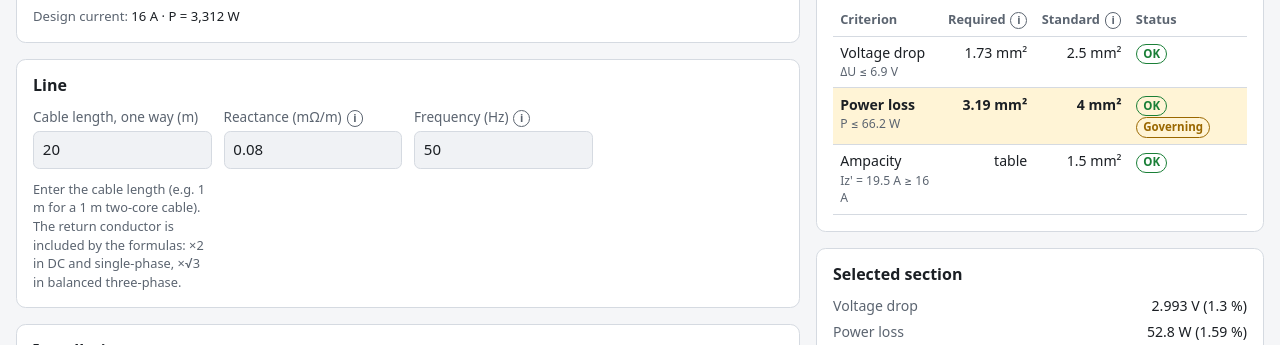
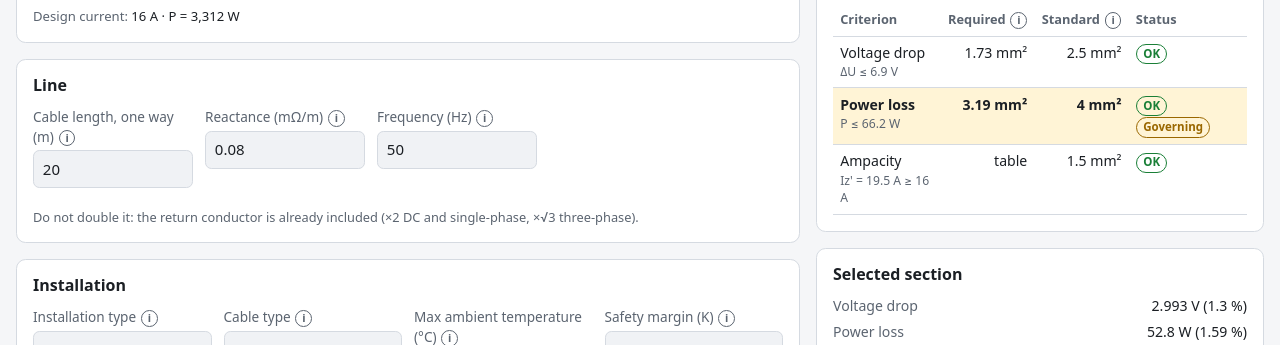
Before and after one commit to john3volts3/Conducteur-Section, a plain HTML site: page index.html in a window 1280 px wide. Shown: the part 409-754 px from the top of the page. Drawn offline with Linux system fonts and the light colour scheme.

Commit message:
Compact Line card: length hint beside the fields, full text in tooltip
Co-Authored-By: Claude Opus 5.5 <noreply@anthropic.com>

```diff
--- a/i18n.js
+++ b/i18n.js
@@ -36,7 +36,8 @@ const I18N = {
 
     'sec.line': 'Line',
     'lbl.length': 'Cable length, one way (m)',
-    'hint.length': 'Enter the cable length (e.g. 1 m for a 1 m two-core cable). The return conductor is included by the formulas: ×2 in DC and single-phase, ×√3 in balanced three-phase.',
+    'hint.length': 'Do not double it: the return conductor is already included (×2 DC and single-phase, ×√3 three-phase).',
+    'help.length': 'Enter the cable length (e.g. 1 m for a 1 m two-core cable). The return conductor is included by the formulas: ×2 in DC and single-phase, ×√3 in balanced three-phase.',
     'lbl.reactance': 'Reactance (mΩ/m)',
     'lbl.frequency': 'Frequency (Hz)',
 
@@ -321,7 +322,8 @@ const I18N = {
 
     'sec.line': 'Ligne',
     'lbl.length': 'Longueur du câble, aller simple (m)',
-    'hint.length': 'Saisir la longueur du câble (ex. 1 m pour un câble 2 conducteurs de 1 m). Le conducteur de retour est pris en compte par les formules : ×2 en continu et en monophasé, ×√3 en triphasé équilibré.',
+    'hint.length': 'Ne pas la doubler : le conducteur de retour est déjà inclus (×2 continu et monophasé, ×√3 triphasé).',
+    'help.length': 'Saisir la longueur du câble (ex. 1 m pour un câble 2 conducteurs de 1 m). Le conducteur de retour est pris en compte par les formules : ×2 en continu et en monophasé, ×√3 en triphasé équilibré.',
     'lbl.reactance': 'Réactance (mΩ/m)',
     'lbl.frequency': 'Fréquence (Hz)',
 
--- a/index.html
+++ b/index.html
@@ -126,6 +126,10 @@ form { display: grid; gap: var(--gap); margin: 0; }
   grid-template-columns: repeat(auto-fill, minmax(10.5rem, 1fr));
   gap: 0.75rem;
 }
+/* Line card: fields keep their width, the length hint fills the rest of the row (wraps below on narrow screens) */
+.line-grid { display: flex; flex-wrap: wrap; align-items: flex-start; gap: 0.75rem; }
+.line-grid > .field { flex: 0 1 10rem; }
+.line-hint { flex: 1 1 15rem; margin: 0; align-self: center; }
 .field { display: flex; flex-direction: column; gap: 0.25rem; min-width: 0; }
 .field label, .field legend { font-size: 0.85rem; color: var(--muted); }
 fieldset.field { border: 0; margin: 0; padding: 0; }
@@ -308,12 +312,11 @@ footer { color: var(--muted); font-size: 0.8rem; padding: 0 1rem 1.5rem; max-wid
 
       <section class="card" aria-labelledby="h-line">
         <h2 id="h-line" data-i18n="sec.line"></h2>
-        <div class="grid">
+        <div class="line-grid">
           <div class="field">
-            <label for="length" data-i18n="lbl.length"></label>
+            <label for="length" data-help="help.length" data-i18n="lbl.length"></label>
             <input id="length" data-key="length" type="text" inputmode="decimal">
             <small class="field-error"></small>
-            <small class="hint" data-i18n="hint.length"></small>
           </div>
           <div class="field ac-only">
             <label for="reactance" data-help="help.reactance" data-i18n="lbl.reactance"></label>
@@ -325,6 +328,7 @@ footer { color: var(--muted); font-size: 0.8rem; padding: 0 1rem 1.5rem; max-wid
             <input id="frequency" data-key="frequency" type="text" inputmode="decimal">
             <small class="field-error"></small>
           </div>
+          <p class="hint line-hint" data-i18n="hint.length"></p>
         </div>
       </section>
 
```
Also changed, not shown: 1 other file.
